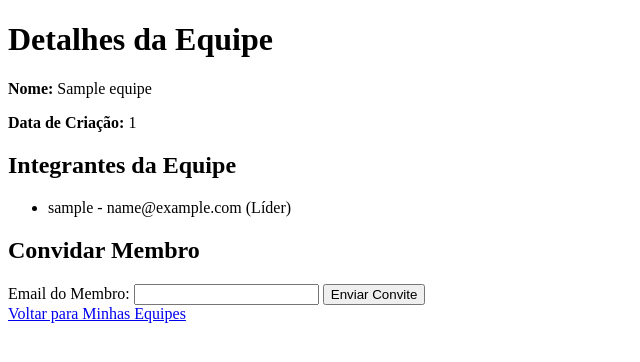
After one commit to clayto-nr/casco, a Flask app: page /ver_equipe/1 in a window 1280 px wide. The commit adds this page. Shown: the top 362 px of the page, without its empty margins (0-640 px from the left). Run offline with Flask 2, Linux system fonts and the light colour scheme; the visitor is signed in with stand-in values (Sample User, id 1); tables that the repository leaves empty hold one stand-in row (values such as "Sample post").

Commit message:
#add adicionei opcao de ver equipe, e convidar para equipe

```diff
--- a/app.py
+++ b/app.py
@@ -1,11 +1,12 @@
 from flask import Flask, render_template, redirect, url_for, request, flash, session, jsonify
 from flask_sqlalchemy import SQLAlchemy
 from werkzeug.security import generate_password_hash, check_password_hash
+from datetime import datetime
 
 app = Flask(__name__)
 app.config['SECRET_KEY'] = 'sua_chave_secreta_aqui'
-app.config['SQLALCHEMY_DATABASE_URI'] = 'mysql+pymysql://root@localhost/douglas'
-app.config['SQLALCHEMY_TRACK_MODIFICATIONS'] = False  # Desativa o rastreamento de modificações
+app.config['SQLALCHEMY_DATABASE_URI'] = 'mysql+pymysql://root@localhost/casco'
+app.config['SQLALCHEMY_TRACK_MODIFICATIONS'] = False
 db = SQLAlchemy(app)
 
 class Usuario(db.Model):
@@ -13,8 +14,8 @@ class Usuario(db.Model):
     username = db.Column(db.String(150), unique=True, nullable=False)
     email = db.Column(db.String(150), unique=True, nullable=False)
     senha = db.Column(db.String(150), nullable=False)
-    tipo = db.Column(db.String(20), nullable=False, default='participante')  # Tipo de usuário: lider ou participante
-    admin = db.Column(db.Boolean, default=False)  # Permissão de administrador
+    tipo = db.Column(db.String(20), nullable=False, default='participante')
+    admin = db.Column(db.Boolean, default=False)
 
 class Equipe(db.Model):
     id = db.Column(db.Integer, primary_key=True)
@@ -22,42 +23,41 @@ class Equipe(db.Model):
     lider_id = db.Column(db.Integer, db.ForeignKey('usuario.id'), nullable=False)
     lider = db.relationship('Usuario', backref='equipes')
 
+class Convite(db.Model):
+    id = db.Column(db.Integer, primary_key=True)
+    equipe_id = db.Column(db.Integer, db.ForeignKey('equipe.id'), nullable=False)
+    equipe = db.relationship('Equipe', backref='convites')
+    usuario_id = db.Column(db.Integer, db.ForeignKey('usuario.id'), nullable=False)
+    usuario = db.relationship('Usuario', backref='convites')
+    status = db.Column(db.String(20), nullable=False, default='pendente')
+    data_envio = db.Column(db.DateTime, default=datetime.utcnow)
 
-# Criação automática das tabelas
 with app.app_context():
     db.create_all()
 
-
-@app.route('/registrar', methods=['GET', 'POST'])
-def registrar():
+@app.route('/register', methods=['GET', 'POST'])
+def register():
     if request.method == 'POST':
         username = request.form['username']
         email = request.form['email']
         senha = request.form['senha']
-
         usuario_existente = Usuario.query.filter_by(email=email).first()
         if usuario_existente:
             flash('Email já registrado! Tente outro.', 'danger')
-            return redirect(url_for('registrar'))
-
+            return redirect(url_for('register'))
         hashed_senha = generate_password_hash(senha, method='sha256')
         novo_usuario = Usuario(username=username, email=email, senha=hashed_senha, tipo='participante', admin=False)
-
         db.session.add(novo_usuario)
         db.session.commit()
         flash('Registrado com sucesso! Faça login.', 'success')
         return redirect(url_for('login'))
+    return render_template('register.html')
 
-    return render_template('registrar.html')
-
-# Rota de login
 @app.route('/login', methods=['GET', 'POST'])
 def login():
     if request.method == 'POST':
         email = request.form['email']
         senha = request.form['senha']
-
-        # Verificar credenciais
         usuario = Usuario.query.filter_by(email=email).first()
         if usuario and check_password_hash(usuario.senha, senha):
             session['user_id'] = usuario.id
@@ -65,118 +65,94 @@ def login():
             return redirect(url_for('dashboard'))
         else:
             flash('Email ou senha incorretos.', 'danger')
-
     return render_template('login.html')
 
-# Rota do dashboard
 @app.route('/dashboard')
 def dashboard():
     if 'user_id' not in session:
         flash('Você precisa fazer login primeiro!', 'warning')
         return redirect(url_for('login'))
 
-    # Recuperar os dados do usuário logado
     usuario = Usuario.query.get(session['user_id'])
-
-    # Verificar se o usuário existe
     if not usuario:
         flash('Usuário não encontrado!', 'danger')
         return redirect(url_for('login'))
 
-    return render_template('dashboard.html', usuario=usuario)
+    equipes_participantes = Equipe.query.join(Convite).filter(
+        (Convite.usuario_id == usuario.id) & (Convite.status == 'aceito')
+    ).all()
 
-# Rota de logout
+    equipes_lideradas = Equipe.query.filter_by(lider_id=usuario.id).all()
+
+    return render_template('dashboard.html', usuario=usuario,
+                           equipes_participantes=equipes_participantes,
+                           equipes_lideradas=equipes_lideradas)
+
 @app.route('/logout')
 def logout():
     session.pop('user_id', None)
     flash('Deslogado com sucesso!', 'success')
     return redirect(url_for('login'))
 
-# Rota para exibir dados do usuário logado
 @app.route('/me')
 def me():
     if 'user_id' not in session:
         flash('Você precisa estar logado para ver seus dados!', 'warning')
         return redirect(url_for('login'))
-
-    # Recuperar os dados do usuário logado
     usuario = Usuario.query.get(session['user_id'])
-
-    # Verificar se o usuário existe
     if not usuario:
         flash('Usuário não encontrado!', 'danger')
         return redirect(url_for('login'))
-
     return render_template('me.html', usuario=usuario)
 
-# Nova rota para acessar dados do usuário logado em formato JSON
 @app.route('/api/me', methods=['GET'])
 def api_me():
     if 'user_id' not in session:
         return jsonify({"error": "Você precisa estar logado para ver seus dados!"}), 403
-
-    # Recuperar os dados do usuário logado
     usuario = Usuario.query.get(session['user_id'])
-
-    # Verificar se o usuário existe
     if not usuario:
         return jsonify({"error": "Usuário não encontrado!"}), 404
-
-    # Retornar os dados em formato JSON
     return jsonify({
         "username": usuario.username,
         "email": usuario.email,
         "id": usuario.id
     })
 
-# Rota para gerenciar usuários
-@app.route('/gerenciar_usuarios', methods=['GET', 'POST'])
-def gerenciar_usuarios():
+@app.route('/users', methods=['GET', 'POST'])
+def users():
     if 'user_id' not in session:
         flash('Você precisa fazer login primeiro!', 'warning')
         return redirect(url_for('login'))
-
-    # Apenas usuários administradores podem acessar a gestão de usuários
     usuario_logado = Usuario.query.get(session['user_id'])
-    print(f"Usuário logado: {usuario_logado.username}, Admin: {usuario_logado.admin}")  # Debug
     if not usuario_logado.admin:
         flash('Acesso negado: Permissões de administrador são necessárias!', 'danger')
         return redirect(url_for('dashboard'))
-    # Atualização de tipo ou permissão de um usuário
     if request.method == 'POST':
         user_id = request.form['user_id']
         tipo = request.form['tipo']
         admin = True if request.form.get('admin') == 'on' else False
-
         usuario = Usuario.query.get(user_id)
         if usuario:
             usuario.tipo = tipo
             usuario.admin = admin
             db.session.commit()
             flash(f'Permissões de {usuario.username} atualizadas com sucesso!', 'success')
+    usuarios = Usuario.query.all()
+    return render_template('users.html', usuarios=usuarios)
 
-    usuarios = Usuario.query.all()
-    return render_template('gerenciar_usuarios.html', usuarios=usuarios)
-
-# Rota para deletar um usuário
 @app.route('/deletar_usuario/<int:id>', methods=['POST'])
 def deletar_usuario(id):
     if 'user_id' not in session:
         flash('Você precisa fazer login primeiro!', 'warning')
         return redirect(url_for('login'))
-
-    # Buscar o usuário pelo ID
     usuario = Usuario.query.get(id)
-
     if not usuario:
         flash('Usuário não encontrado!', 'danger')
-        return redirect(url_for('gerenciar_usuarios'))
-
-    # Remover o usuário do banco de dados
+        return redirect(url_for('users'))
     db.session.delete(usuario)
     db.session.commit()
     flash(f'Usuário {usuario.username} foi deletado com sucesso!', 'success')
-    return redirect(url_for('gerenciar_usuarios'))
+    return redirect(url_for('users'))
 
 @app.route('/criar_equipe', methods=['GET', 'POST'])
 def criar_equipe():
@@ -186,63 +162,119 @@ def criar_equipe():
 
     usuario = Usuario.query.get(session['user_id'])
 
-    # Verificar se o usuário é líder (admin)
     if not usuario.admin:
         flash('Apenas líderes podem criar equipes!', 'danger')
         return redirect(url_for('dashboard'))
 
     if request.method == 'POST':
         nome = request.form['nome']
-
-        # Verificar se o nome da equipe já existe
         equipe_existente = Equipe.query.filter_by(nome=nome).first()
         if equipe_existente:
             flash('Já existe uma equipe com esse nome!', 'danger')
             return redirect(url_for('criar_equipe'))
 
-        # Criar a nova equipe
         nova_equipe = Equipe(nome=nome, lider_id=usuario.id)
         db.session.add(nova_equipe)
         db.session.commit()
 
+        novo_convite = Convite(usuario_id=usuario.id, equipe_id=nova_equipe.id, status='aceito')
+        db.session.add(novo_convite)
+        db.session.commit()
+
         flash(f'Equipe "{nome}" criada com sucesso!', 'success')
-        return redirect(url_for('listar_equipes'))
+        return redirect(url_for('equipes'))
 
     return render_template('criar_equipe.html')
 
-@app.route('/minhas_equipes', methods=['GET', 'POST'])
-def minhas_equipes():
+@app.route('/equipes', methods=['GET', 'POST'])
+def equipes():
+    if 'user_id' not in session:
+        flash('Você precisa fazer login primeiro!', 'warning')
+        return redirect(url_for('login'))
+    usuario = Usuario.query.get(session['user_id'])
+    if not usuario.admin:
+        flash('Apenas líderes podem acessar essa página!', 'danger')
+        return redirect(url_for('dashboard'))
+    if request.method == 'POST':
+        nome = request.form['nome']
+        equipe_existente = Equipe.query.filter_by(nome=nome).first()
+        if equipe_existente:
+            flash('Já existe uma equipe com esse nome!', 'danger')
+        else:
+            nova_equipe = Equipe(nome=nome, lider_id=usuario.id)
+            db.session.add(nova_equipe)
+            db.session.commit()
+            flash(f'Equipe "{nome}" criada com sucesso!', 'success')
+    equipes = Equipe.query.filter_by(lider_id=usuario.id).all()
+    return render_template('equipes.html', equipes=equipes)
+
+@app.route('/ver_equipe/<int:equipe_id>')
+def ver_equipe(equipe_id):
     if 'user_id' not in session:
         flash('Você precisa fazer login primeiro!', 'warning')
         return redirect(url_for('login'))
 
+    equipe = Equipe.query.get_or_404(equipe_id)
     usuario = Usuario.query.get(session['user_id'])
 
-    # Verificar se o usuário é líder (admin)
-    if not usuario.admin:
-        flash('Apenas líderes podem acessar essa página!', 'danger')
-        return redirect(url_for('dashboard'))
+    # Obter todos os integrantes da equipe, incluindo o líder
+    integrantes = Usuario.query.join(Convite).filter(
+        Convite.equipe_id == equipe_id, Convite.status == 'aceito'
+    ).all()
 
-    # Se o método for POST, o usuário está tentando criar uma nova equipe
-    if request.method == 'POST':
-        nome = request.form['nome']
+    # Incluir o líder na lista de integrantes, se ainda não estiver
+    if usuario.id == equipe.lider_id and usuario not in integrantes:
+        integrantes.append(usuario)
 
-        # Verificar se o nome da equipe já existe
-        equipe_existente = Equipe.query.filter_by(nome=nome).first()
-        if equipe_existente:
-            flash('Já existe uma equipe com esse nome!', 'danger')
-        else:
-            # Criar a nova equipe
-            nova_equipe = Equipe(nome=nome, lider_id=usuario.id)
-            db.session.add(nova_equipe)
-            db.session.commit()
-            flash(f'Equipe "{nome}" criada com sucesso!', 'success')
+    # Verificar se o usuário logado é o líder
+    is_lider = usuario.id == equipe.lider_id
 
-    # Buscar as equipes que o líder criou
-    equipes = Equipe.query.filter_by(lider_id=usuario.id).all()
+    return render_template('ver_equipe.html', equipe=equipe, integrantes=integrantes, is_lider=is_lider)
 
-    return render_template('minhas_equipes.html', equipes=equipes)
+@app.route('/convidar_membro/<int:equipe_id>', methods=['POST'])
+def convidar_membro(equipe_id):
+    if 'user_id' not in session:
+        flash('Você precisa fazer login primeiro!', 'warning')
+        return redirect(url_for('login'))
+    email = request.form['email']
+    usuario = Usuario.query.filter_by(email=email).first()
+    equipe = Equipe.query.get(equipe_id)
+    if not usuario:
+        flash('Usuário com esse email não encontrado!', 'danger')
+        return redirect(url_for('ver_equipe', id=equipe.id))
+    convite = Convite(equipe_id=equipe.id, usuario_id=usuario.id)
+    db.session.add(convite)
+    db.session.commit()
+    flash(f'Convite enviado para {email} com sucesso!', 'success')
+    return redirect(url_for('ver_equipe', id=equipe.id))
 
-# Executar o app
+@app.route('/convites')
+def convites():
+    if 'user_id' not in session:
+        flash('Você precisa fazer login primeiro!', 'warning')
+        return redirect(url_for('login'))
+    usuario_id = session['user_id']
+    convites = Convite.query.filter_by(usuario_id=usuario_id, status='pendente').all()
+    return render_template('convites.html', convites=convites)
+
+@app.route('/responder_convite/<int:convite_id>/<acao>', methods=['POST'])
+def responder_convite(convite_id, acao):
+    if 'user_id' not in session:
+        flash('Você precisa fazer login primeiro!', 'warning')
+        return redirect(url_for('login'))
+    convite = Convite.query.get(convite_id)
+    if not convite or convite.usuario_id != session['user_id']:
+        flash('Convite não encontrado ou acesso negado!', 'danger')
+        return redirect(url_for('convites'))
+    if acao == 'aceitar':
+        convite.status = 'aceito'
+        db.session.commit()
+        flash('Você aceitou o convite para a equipe!', 'success')
+    elif acao == 'rejeitar':
+        convite.status = 'rejeitado'
+        db.session.commit()
+        flash('Você rejeitou o convite para a equipe.', 'info')
+    return redirect(url_for('convites'))
+
 if __name__ == '__main__':
     app.run(debug=True)
--- a/requirements.txt
+++ b/requirements.txt
@@ -3,3 +3,4 @@ Flask-SQLAlchemy==2.5.1
 SQLAlchemy<=1.4.41
 mysql-connector-python
 pymysql
+Werkzeug==2.0.3
--- a/templates/gerenciar_usuarios.html
+++ b/templates/users.html
@@ -16,7 +16,7 @@
         </tr>
         {% for usuario in usuarios %}
         <tr>
-            <form method="post" action="{{ url_for('gerenciar_usuarios') }}">
+            <form method="post" action="{{ url_for('users') }}">
                 <td>{{ usuario.username }}</td>
                 <td>{{ usuario.email }}</td>
                 <td>
--- /dev/null
+++ b/templates/ver_equipe.html
@@ -0,0 +1,43 @@
+<!DOCTYPE html>
+<html lang="pt-BR">
+<head>
+    <meta charset="UTF-8">
+    <meta name="viewport" content="width=device-width, initial-scale=1.0">
+    <title>Detalhes da Equipe</title>
+</head>
+<body>
+    <h1>Detalhes da Equipe</h1>
+
+    <p><strong>Nome:</strong> {{ equipe.nome }}</p>
+    <p><strong>Data de Criação:</strong> {{ equipe.id }} <!-- Substitua por data real se houver campo para data --></p>
+
+    <h2>Integrantes da Equipe</h2>
+    {% if integrantes %}
+        <ul>
+            {% for integrante in integrantes %}
+                <li>
+                    {{ integrante.username }} - {{ integrante.email }}
+                    {% if is_lider %}
+                        {% if integrante.id == equipe.lider_id %}
+                            (Líder)
+                        {% endif %}
+                    {% endif %}
+                </li>
+            {% endfor %}
+        </ul>
+    {% else %}
+        <p>Esta equipe ainda não tem integrantes.</p>
+    {% endif %}
+
+    {% if is_lider %}
+        <h2>Convidar Membro</h2>
+        <form action="{{ url_for('convidar_membro', equipe_id=equipe.id) }}" method="POST">
+            <label for="email">Email do Membro:</label>
+            <input type="email" id="email" name="email" required>
+            <button type="submit">Enviar Convite</button>
+        </form>
+    {% endif %}
+
+    <a href="{{ url_for('equipes') }}">Voltar para Minhas Equipes</a>
+</body>
+</html>
```
Also changed, not shown: base.html (added, +39 -0 lines), templates/convites.html (added, +31 -0 lines), templates/dashboard.html (+30 -0 lines), templates/equipes.html (renamed from templates/minhas_equipes.html, +5 -2 lines), readme.md (added), templates/register.html (renamed from templates/registrar.html).
